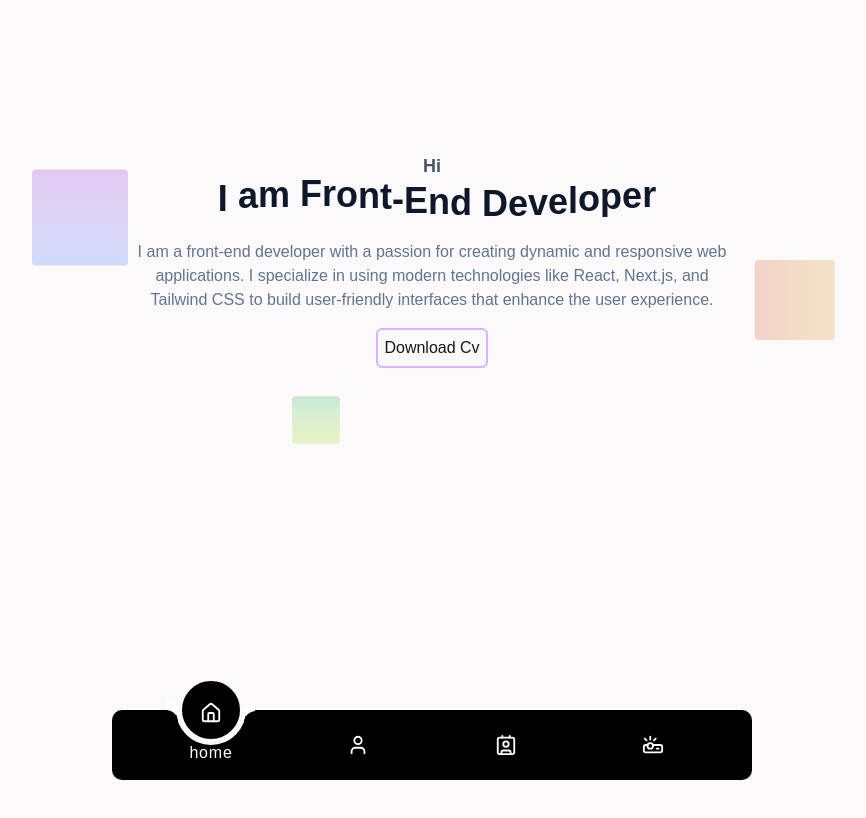
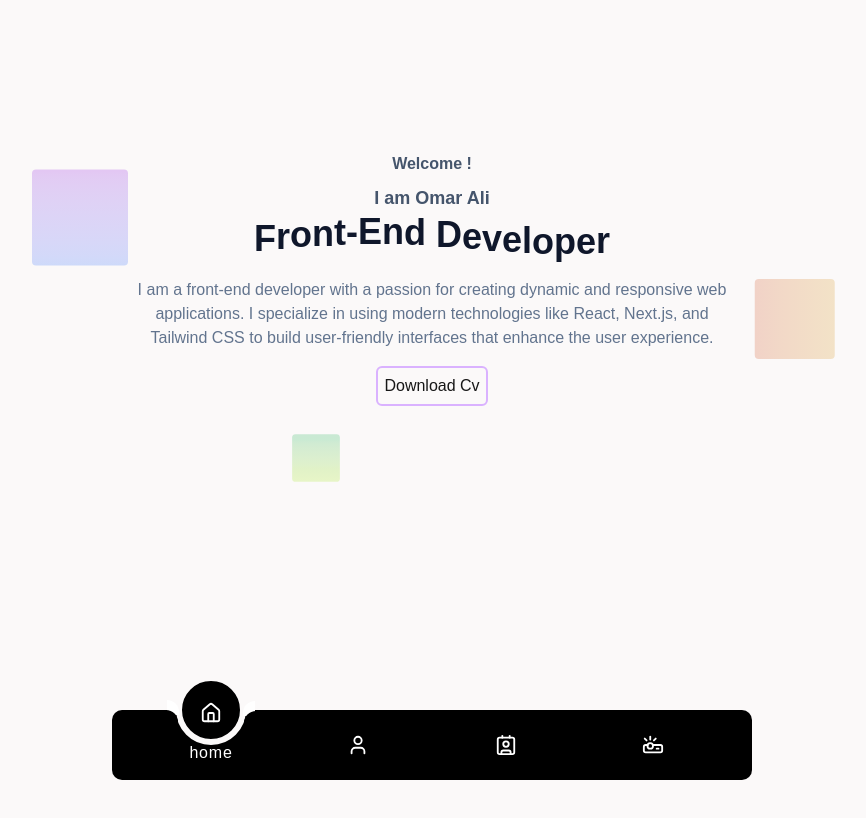
Before and after one commit to omaralihussien55/prtoflio_next_v1, a Next.js app: page / in a window 1280 px wide. Shown: the top 818 px of the page, without its empty margins (208-1074 px from the left). Built offline with nearby package versions, Linux system fonts and the light colour scheme.

Commit message:
update name

```diff
--- a/app/_components/home/Info.tsx
+++ b/app/_components/home/Info.tsx
@@ -2,14 +2,12 @@
 import React  from 'react'
 import {motion} from "framer-motion"
 import AnemyFn from "./animy"
-import { useRouter } from 'next/navigation'
 const Info = () => {
-  const text = " I am Front-End Developer"
-  const router = useRouter()
+  const text = "Front-End Developer"
   return (
     <div className='w-full  lg:w-3/4 p-6 flex flex-col justify-center items-center gap-1   mx-auto mt-20 relative'>
-      <h2 className='text-slate-600 font-semibold text-lg'>Hi</h2>
-
+      <h2 className='text-slate-600 font-bold text-md mb-1'>Welcome !</h2>
+      <h3 className='text-slate-600 font-semibold text-lg mb-1.5'>I am Omar Ali</h3>
        <h1 className="font-extrabold text-xl md:text-2xl lg:text-4xl text-slate-900 mb-3 flex flex-wrap">
       {text.split("").map((char, index) => (
         <motion.span
```
